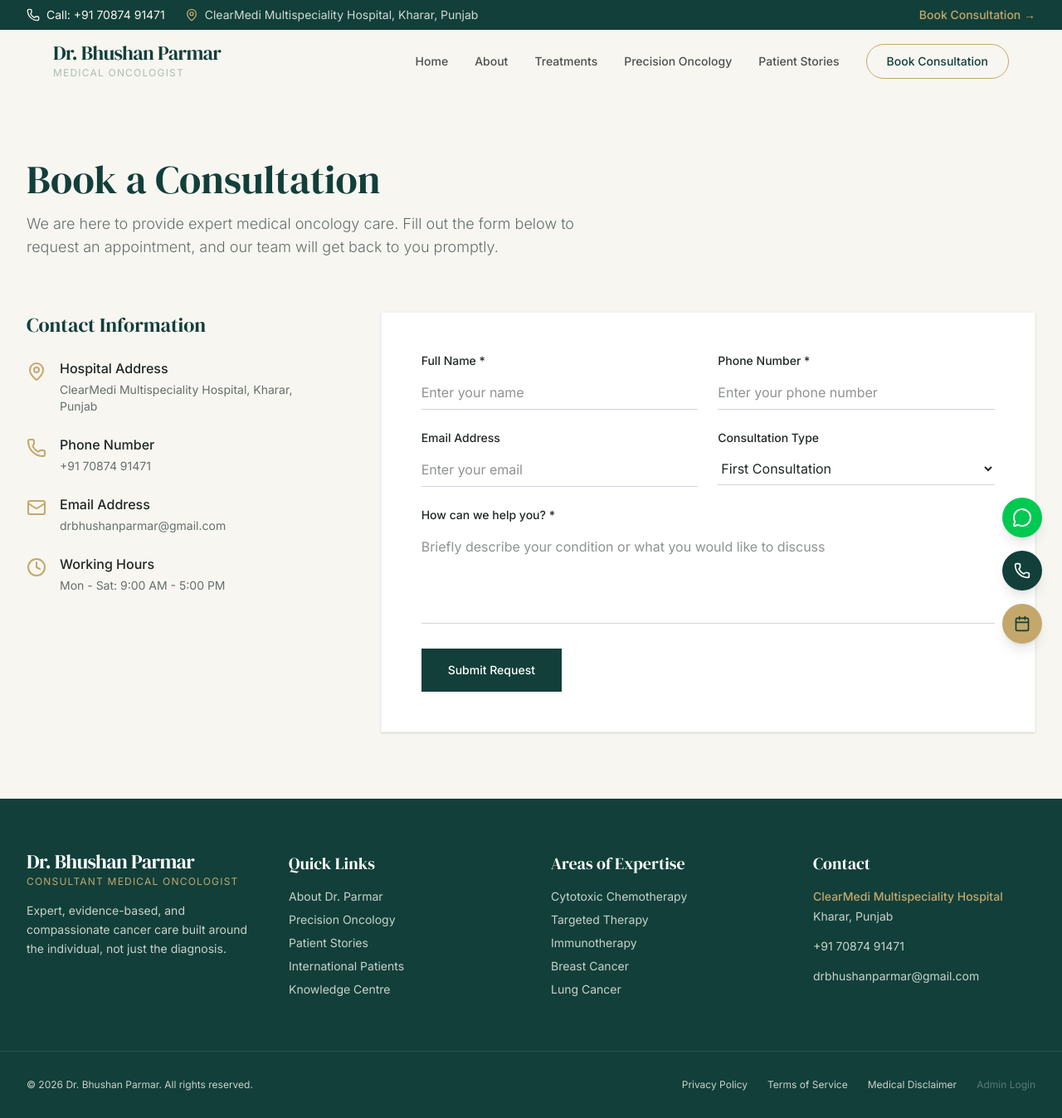
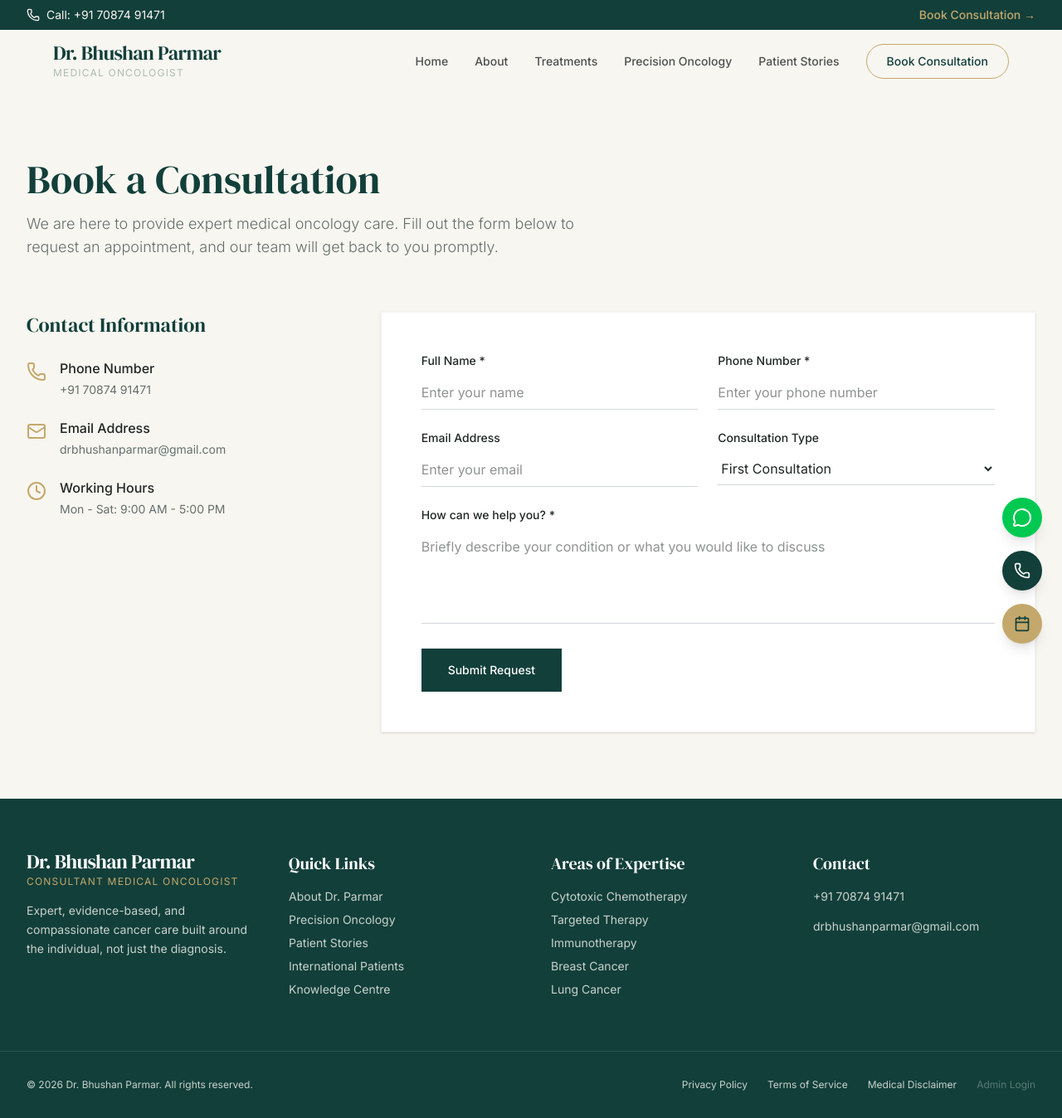
Before and after one commit to Digiexplodeai/BHUSHAN-PARMER, a React (Vite) app: page /contact in a window 1280 px wide. Shown: the whole page at 83% size. Built offline with nearby package versions, Linux system fonts and the light colour scheme.

Commit message:
Remove ClearMedi hospital references from Footer, TopBar, and Contact

```diff
--- a/src/admin/AdminSettings.tsx
+++ b/src/admin/AdminSettings.tsx
@@ -5,8 +5,8 @@ import { db } from '../firebase';
 
 export default function AdminSettings() {
   const [formData, setFormData] = useState({
-    hospitalName: 'ClearMedi Multispeciality Hospital',
-    address: 'Kharar, Punjab',
+    hospitalName: '',
+    address: '',
     phone: '+91 70874 91471',
     email: 'drbhushanparmar@gmail.com',
     whatsappNumber: '+917087491471',
--- a/src/components/Footer.tsx
+++ b/src/components/Footer.tsx
@@ -49,10 +49,6 @@ export default function Footer() {
           <h4 className="text-white font-serif text-xl mb-4">Contact</h4>
           <ul className="space-y-4 text-sm">
             <li>
-              <p className="text-accent mb-1 font-medium">ClearMedi Multispeciality Hospital</p>
-              <p>Kharar, Punjab</p>
-            </li>
-            <li>
               <a href="tel:+917087491471" className="hover:text-white transition-colors flex items-center">
                 +91 70874 91471
               </a>
--- a/src/components/TopBar.tsx
+++ b/src/components/TopBar.tsx
@@ -1,4 +1,4 @@
-import { Phone, MapPin } from 'lucide-react';
+import { Phone } from 'lucide-react';
 
 export default function TopBar() {
   return (
@@ -8,10 +8,6 @@ export default function TopBar() {
           <Phone className="w-4 h-4" />
           <span>Call: +91 70874 91471</span>
         </a>
-        <div className="flex items-center space-x-2">
-          <MapPin className="w-4 h-4 text-accent" />
-          <span className="text-white/80">ClearMedi Multispeciality Hospital, Kharar, Punjab</span>
-        </div>
       </div>
       <div>
         <a href="#consultation" className="text-accent hover:text-white transition-colors font-medium">
--- a/src/pages/Contact.tsx
+++ b/src/pages/Contact.tsx
@@ -48,13 +48,6 @@ export default function Contact() {
           <div>
             <h3 className="font-serif text-2xl text-primary mb-6">Contact Information</h3>
             <div className="space-y-6">
-              <div className="flex items-start space-x-4">
-                <MapPin className="w-6 h-6 text-accent shrink-0 mt-1" />
-                <div>
-                  <h4 className="font-medium text-charcoal">Hospital Address</h4>
-                  <p className="text-softgrey text-sm mt-1">ClearMedi Multispeciality Hospital, Kharar, Punjab</p>
-                </div>
-              </div>
               <div className="flex items-start space-x-4">
                 <Phone className="w-6 h-6 text-accent shrink-0 mt-1" />
                 <div>
```
